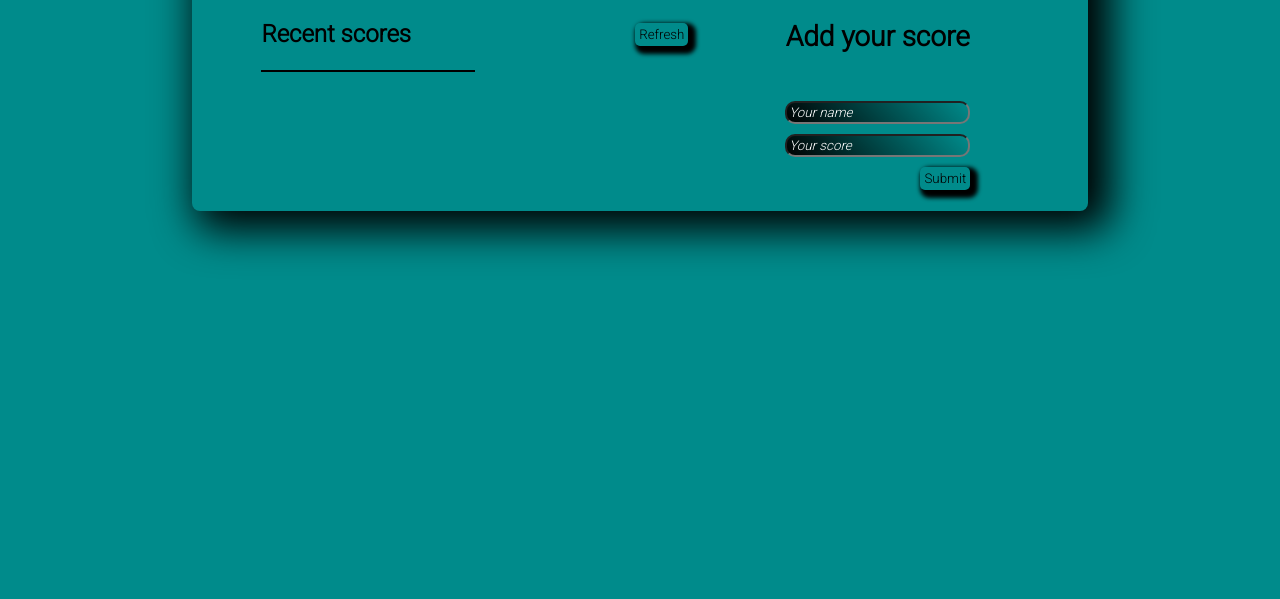
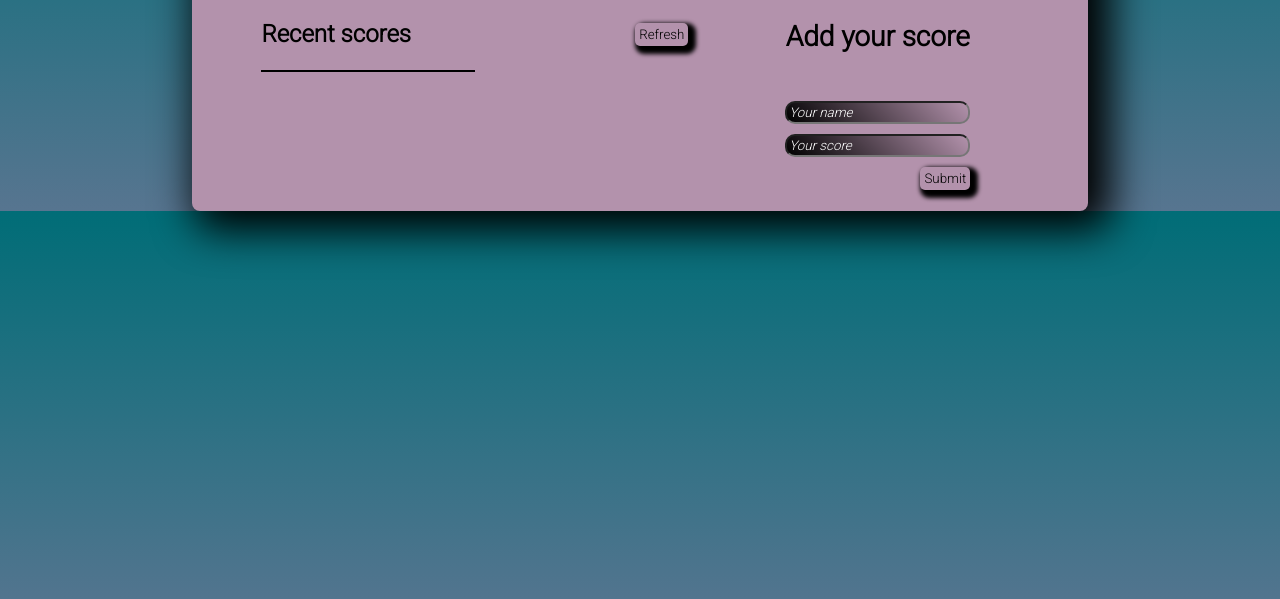
Before and after one commit to principles31/LeaderBoard, a website built with webpack: page src/index.html in a window 1280 px wide. Shown: the part 201-800 px from the top of the page. Built offline with nearby package versions, Linux system fonts and the light colour scheme; no server answers.

Commit message:
Update background-color

```diff
--- a/src/style.css
+++ b/src/style.css
@@ -9,7 +9,7 @@
 body {
   list-style: none;
   font-family: 'Roboto', sans-serif;
-  background: darkcyan;
+  background: linear-gradient(#006d77, #577590);
 }
 
 .main-content {
@@ -20,7 +20,7 @@ body {
   display: flex;
   justify-content: center;
   align-items: center;
-  background-color: darkcyan;
+  background-color: #b392ac;
   box-shadow: 13px 9px 42px 10px;
   border-radius: 8px;
   padding: 10px;
```
Also changed, not shown: dist/bundle5458a06a056394cf351c.js (deleted), dist/bundlee16f47911121a991f450.js (added), dist/index.html.
